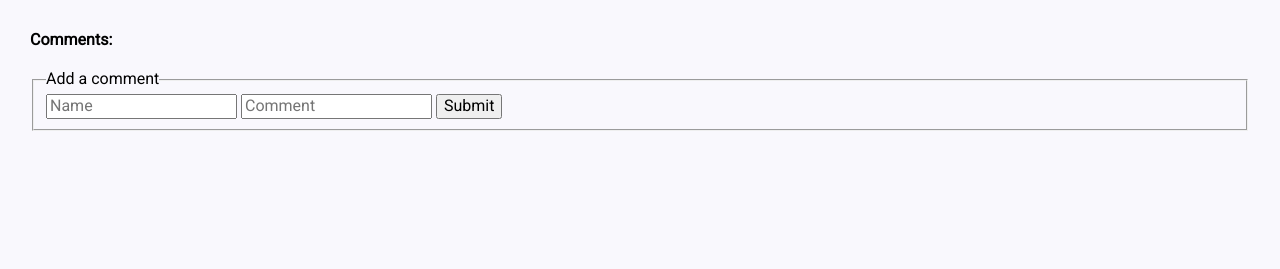
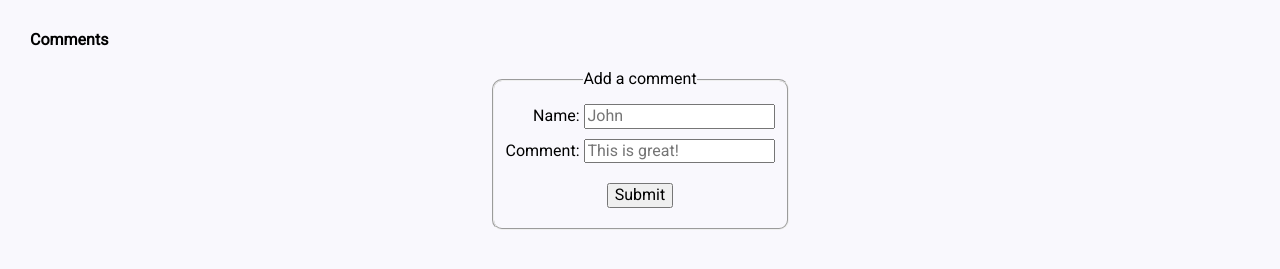
Before and after one commit to ant0nm/blog_django, a Django app: template blog/templates/post.html in a window 1280 px wide. Shown: the part 86-355 px from the top of the page. Run offline with Django 3.2, Linux system fonts and the light colour scheme; the template is opened without the code that fills it, so the values that code supplies are empty.

Commit message:
Added some styling to the comment section

```diff
--- a/blog/static/css/main.css
+++ b/blog/static/css/main.css
@@ -49,3 +49,36 @@ body {
 .post-details-comments {
   margin: 30px 30px;
 }
+
+.comment-list {
+  list-style-type: none;
+  padding: 0 30px;
+}
+
+.comment-item {
+  background-color: darkgrey;
+  color: #333;
+  margin: 10px 0;
+  padding: 5px 20px;
+  border-radius: 10px;
+}
+
+.comment-form {
+  text-align: center;
+}
+
+.comment-fieldset {
+  display: inline-block;
+  text-align: center;
+  border-radius: 10px;
+}
+
+.comment-fieldset label {
+  display: block;
+  text-align: right;
+  margin: 10px 0;
+}
+
+.submit-button {
+  margin: 10px 0;
+}
--- a/blog/templates/post.html
+++ b/blog/templates/post.html
@@ -7,23 +7,30 @@
   <h4>Author: {{post.author}}</h4>
 </div>
 <div class="post-details-comments">
-  <h4>Comments:</h4>
-  <ul>
+  <h4>Comments</h4>
+  <ul class="comment-list">
     {% for comment in post.sort_comment_set %}
-    <li>
-      {{comment.message}}
+    <li class="comment-item">
+      <p>{{comment.name}}:</p>
+      <p>{{comment.message}}</p>
     </li>
     {% endfor %}
   </ul>
-  <form action="{% url 'create_comment' %}" method="post">
+  <form class="comment-form" action="{% url 'create_comment' %}" method="post">
     {% csrf_token %}
 
-    <fieldset>
+    <fieldset class="comment-fieldset">
       <legend>Add a comment</legend>
       <input type="hidden" name="post" value="{{post.pk}}">
-      <input type="text" name="comment-name" placeholder="Name">
-      <input type="text" name="comment-message" placeholder="Comment">
-      <input type="submit" name="comment-submit" value="Submit">
+      <label for="comment-name">
+        Name:
+        <input type="text" id="comment-name" name="comment-name" placeholder="John">
+      </label>
+      <label for="comment-message">
+        Comment:
+        <input type="text" id="comment-message" name="comment-message" placeholder="This is great!">
+      </label>
+      <input class="submit-button" type="submit" name="comment-submit" value="Submit">
     </fieldset>
   </form>
 </div>
```
